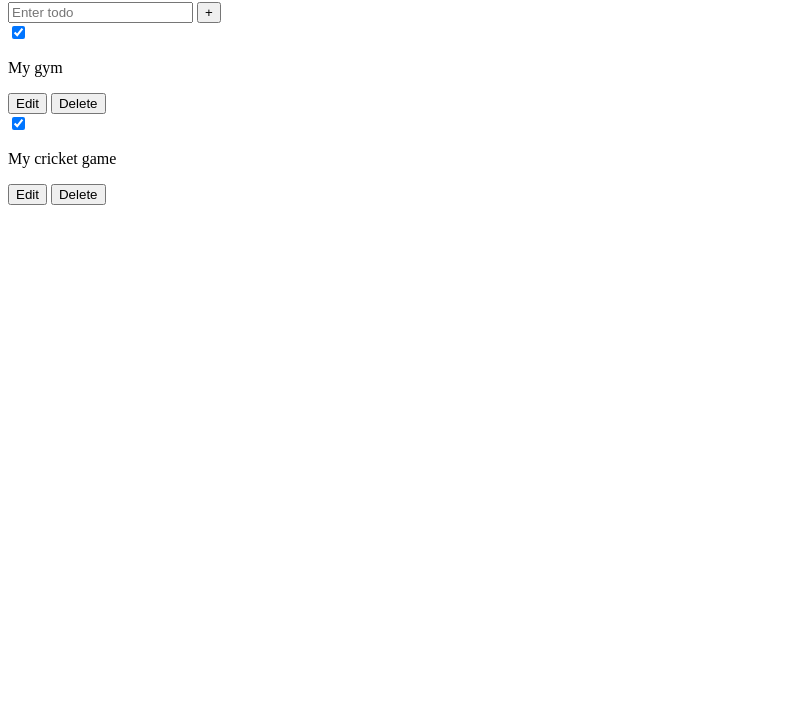
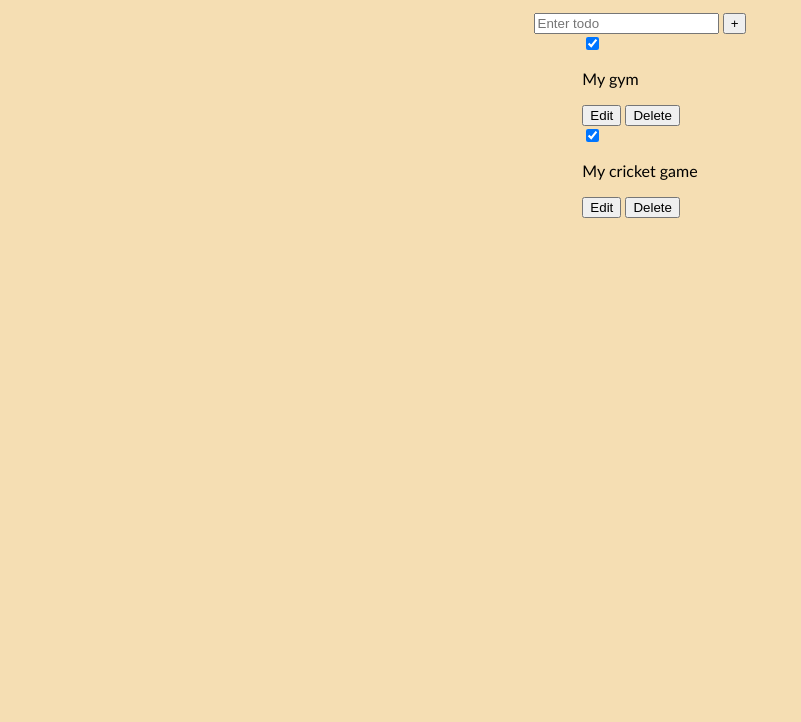
Before and after one commit to Micro-Shubham/fullStack-todo, a website: page index.html in a window 1280 px wide. Shown: the part 78-800 px from the top of the page, without its empty margins (0-801 px from the left). Drawn offline with Linux system fonts and the light colour scheme.

Commit message:
Added some css

```diff
--- a/index.html
+++ b/index.html
@@ -4,7 +4,7 @@
     <meta charset="UTF-8">
     <meta name="viewport" content="width=f, initial-scale=1.0">
     <title>Todo List</title>
-    <link src="stylesheet" href="style.css">
+    <link rel="stylesheet" href="style.css">
 
 </head>
 <body>
--- a/style.css
+++ b/style.css
@@ -3,4 +3,5 @@ body {
     display: flex;
     flex-direction: column;
     align-items: center;
+    background-color: wheat;
 }
```
